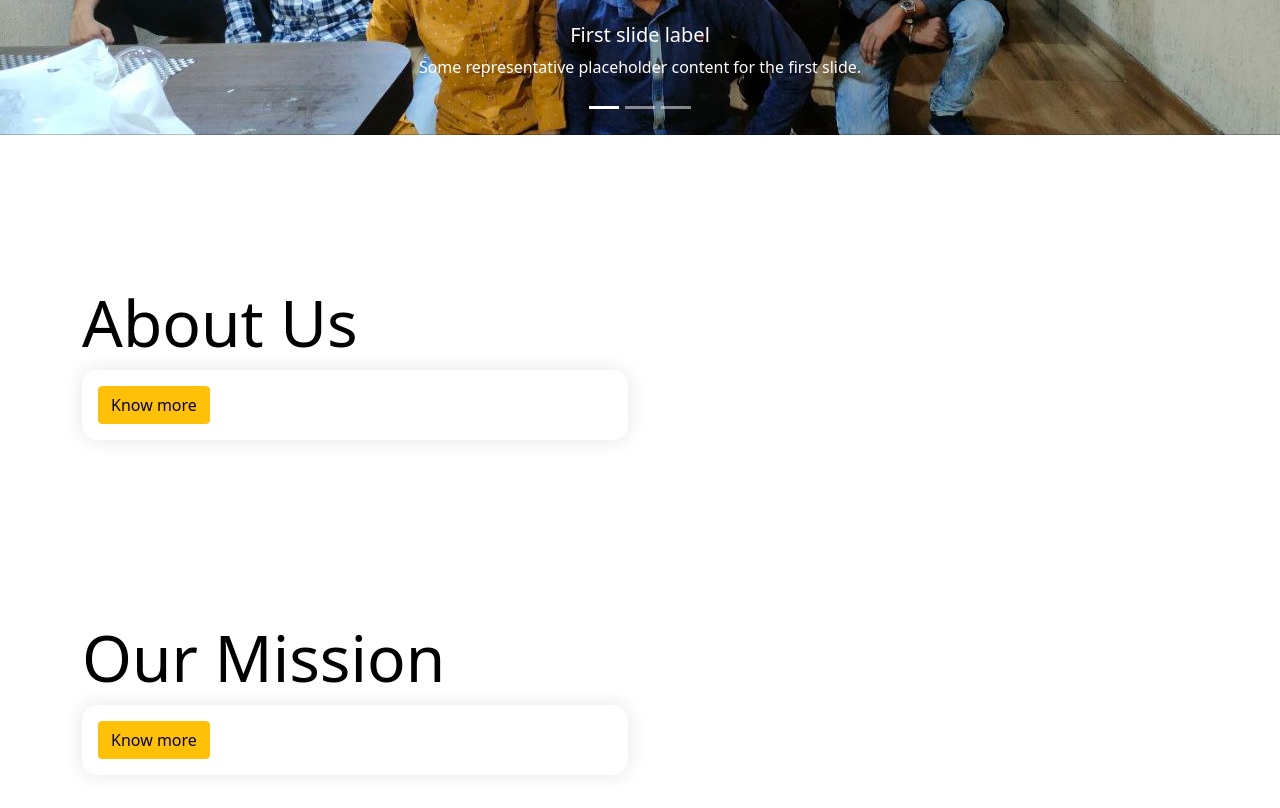
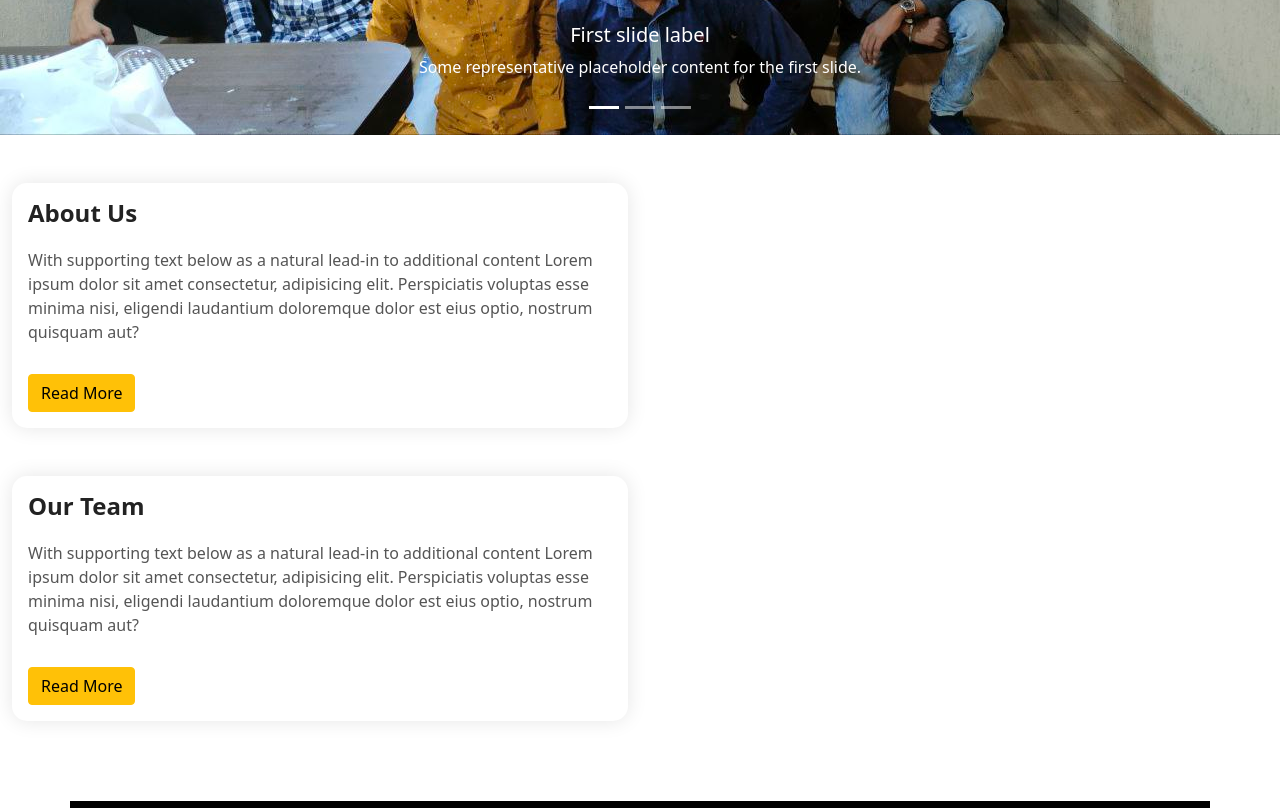
Before and after one commit to Abhishekkrmehta0/lightsindri, a plain HTML site: page index.html in a window 1280 px wide. Shown: the part 499-1307 px from the top of the page. Drawn offline with nearby package versions, Linux system fonts and the light colour scheme.

Commit message:
Update index.html

```diff
--- a/index.html
+++ b/index.html
@@ -110,43 +110,40 @@
 
 
 <!--        //carousel -->
-
-    <section id="about-us">
-        <div class="container">
-            <div class="row align-items-center">
-                <div class="col-md-6 col-sm-12">
-                    <h1 class="display-3" style="color:black">About Us</h1>
-                    <div class="card">
-                        <div class="card-body">
-                           <div class="btn-group">
-                                <a href="about_us"button class="btn btn-warning">Know more</button></a>
-                              </div>
-
-                        </div>
+<!--      about -->
+    <div class="container-fluid">
+        <div class="row  box">
+            <div class="col-sm-6  mb-sm-0 mt-5">
+                <div class="card">
+                    <div class="card-body">
+                        <h1 class="card-title">About Us</h1>
+                        <p class="card-text">With supporting text below as a natural lead-in to additional content Lorem ipsum dolor sit amet consectetur, adipisicing elit. Perspiciatis voluptas esse minima nisi, eligendi laudantium doloremque dolor est eius optio, nostrum quisquam aut?</p>
+                        <a href="#" class="btn btn-warning">Read More</a>
                     </div>
                 </div>
-            </div>
-        </div>
-    </section>
 
+<!--               //about -->
 
-    <section id="Our-Mission">
-        <div class="container">
-            <div class="row align-items-center">
-                <div class="col-md-6 col-sm-12">
-                    <h1 class="display-3" style="color:black">Our Mission</h1>
-                    <div class="card">
-                        <div class="card-body">
-                           <div class="btn-group">
-                                <a href="#"button class="btn btn-warning">Know more</button></a>
-                              </div>
-
-                        </div>
+<!--               our team -->
+                <div class="card mt-5 ">
+                    <div class="card-body">
+                        <h1 class="card-title">Our Team</h1>
+                        <p class="card-text">With supporting text below as a natural lead-in to additional content Lorem ipsum dolor sit amet consectetur, adipisicing elit. Perspiciatis voluptas esse minima nisi, eligendi laudantium doloremque dolor est eius optio, nostrum quisquam aut?</p>
+                        <a href="#" class="btn btn-warning">Read More</a>
                     </div>
                 </div>
+              </div>
+<!--           //our team -->
+<!--           circular-image -->
+        <div class="col-sm-6 mb-3 mb-sm-0">
+              <section id="image">
+             </section>
             </div>
-        </div>
-    </section>
+<!--             //circular-image -->
+         </div>
+    </div>
+
+<!--       //container -->
 
 <!--   footer -->
       <div class="container" style="background-color: black;">
```
